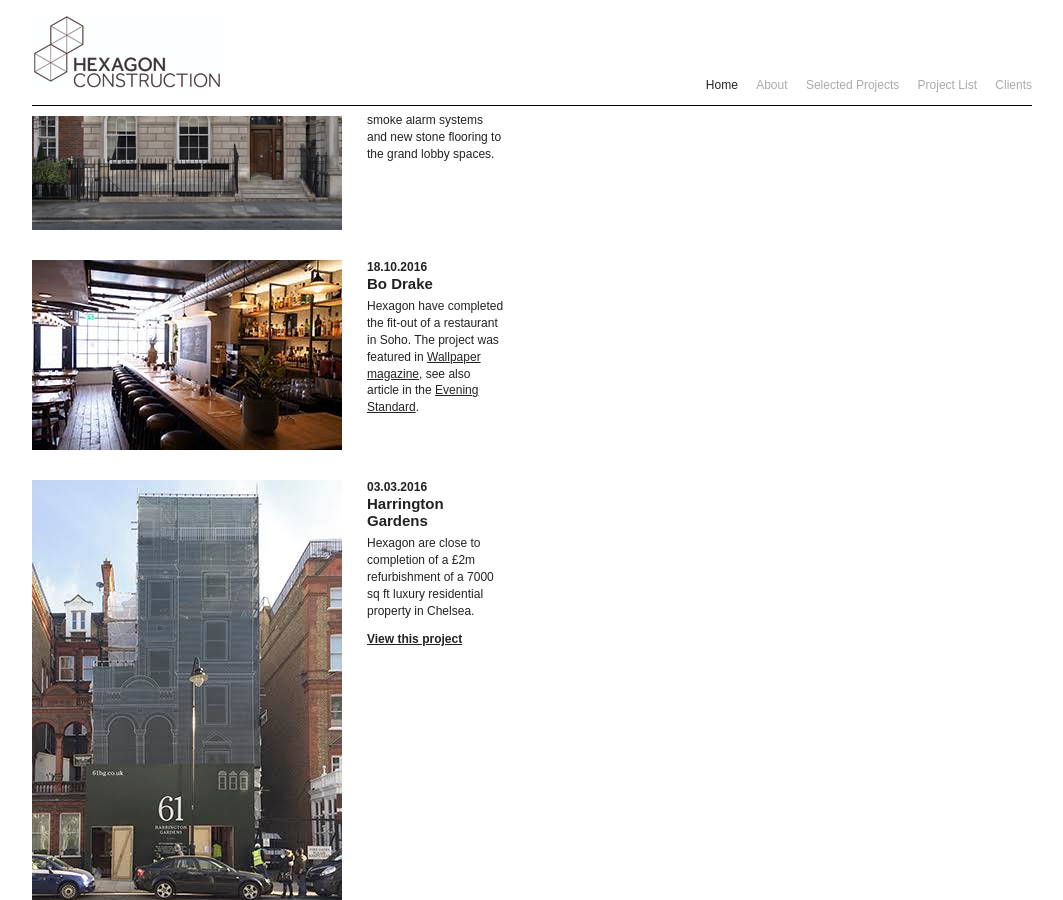
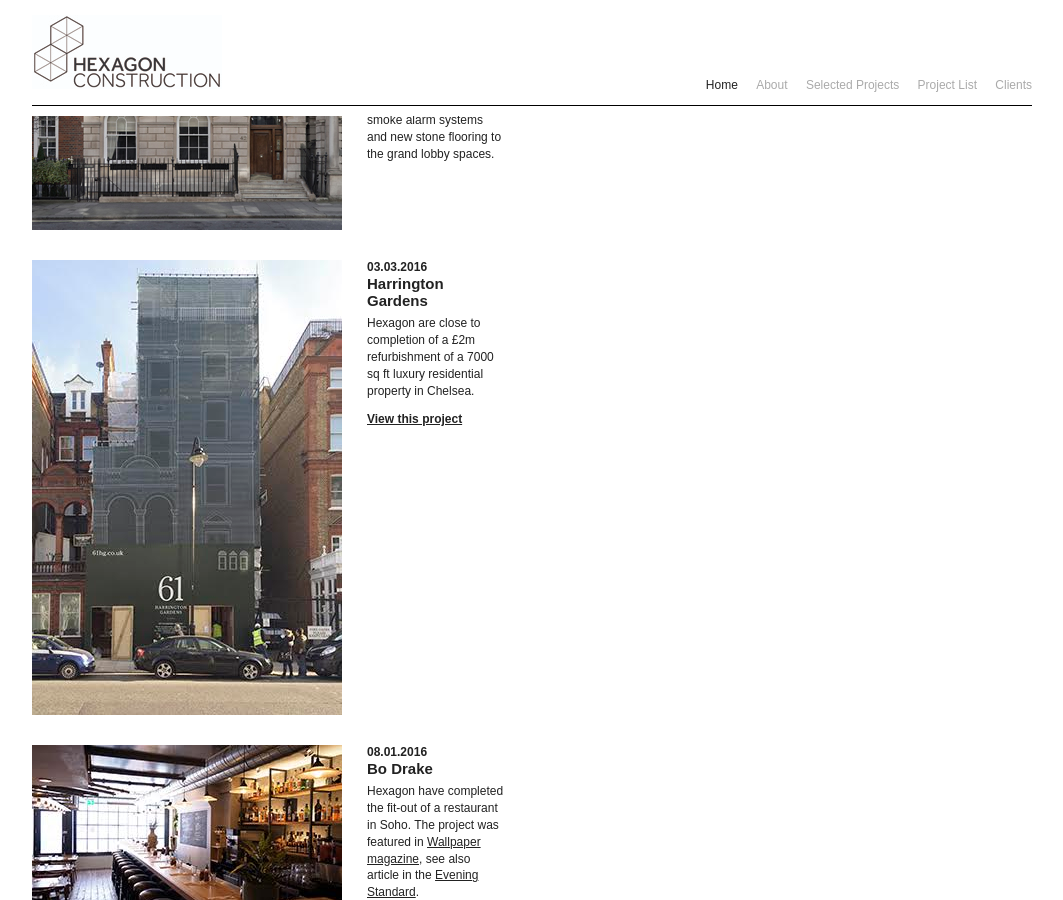
Before and after one commit to joeegan/hexagon-siteleaf, a Jekyll site: the page built from index.markdown, in a window 1280 px wide and 900 px high, scrolled down 2494 px. Shown: the whole window, without its empty margins (108-1171 px from the left). Built offline with Jekyll 4.4.1, drawn with Linux system fonts in a browser that asks for light colours; some web fonts are replaced.

Commit message:
Updated Bo Drake

```diff
--- a/_latest-news/bo-drake.markdown
+++ b/_latest-news/bo-drake.markdown
@@ -1,6 +1,6 @@
 ---
 title: Bo Drake
-date: 2016-10-18 19:50:00 Z
+date: 2016-01-08 19:50:00 Z
 position: 0
 Image: "/uploads/GreekStreet.jpg"
 Date: 2016-01-12 00:00:00 Z
```
